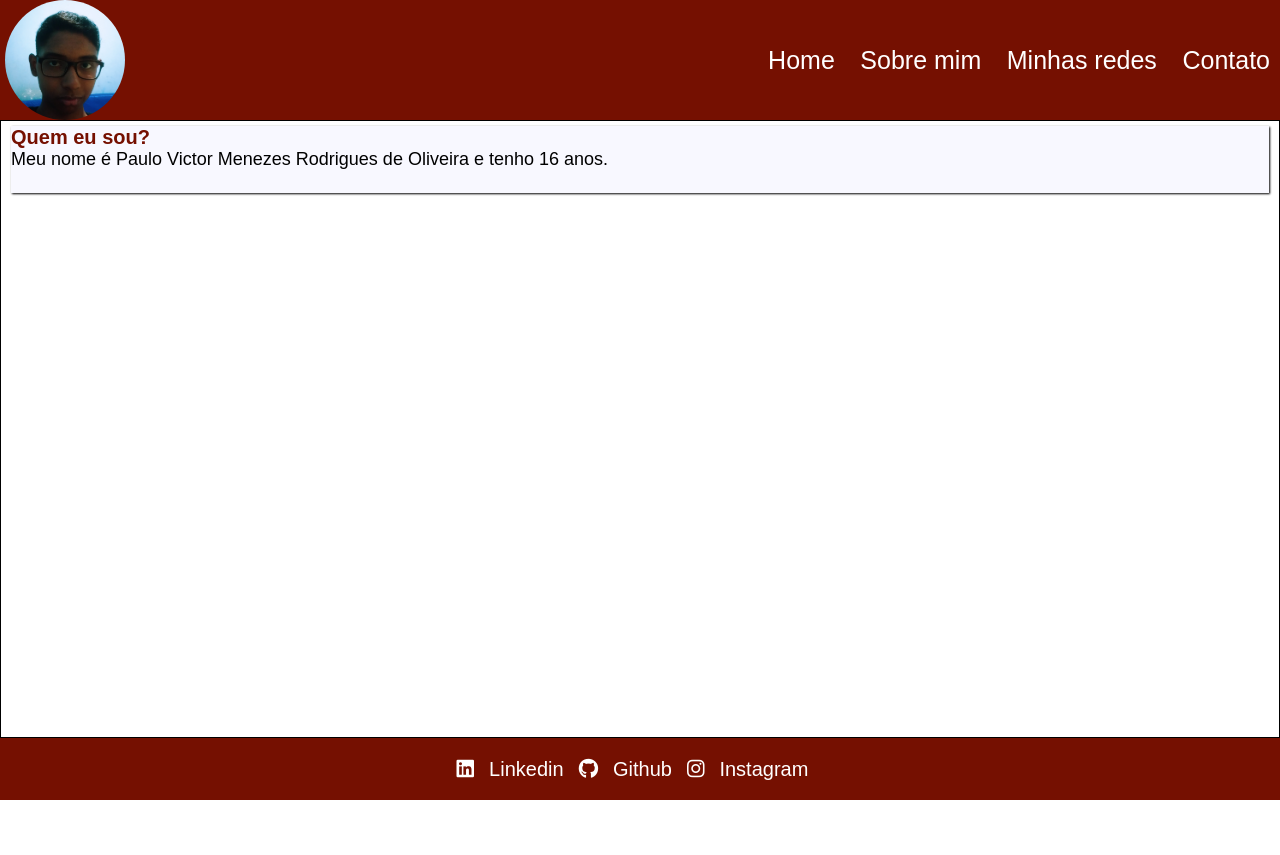
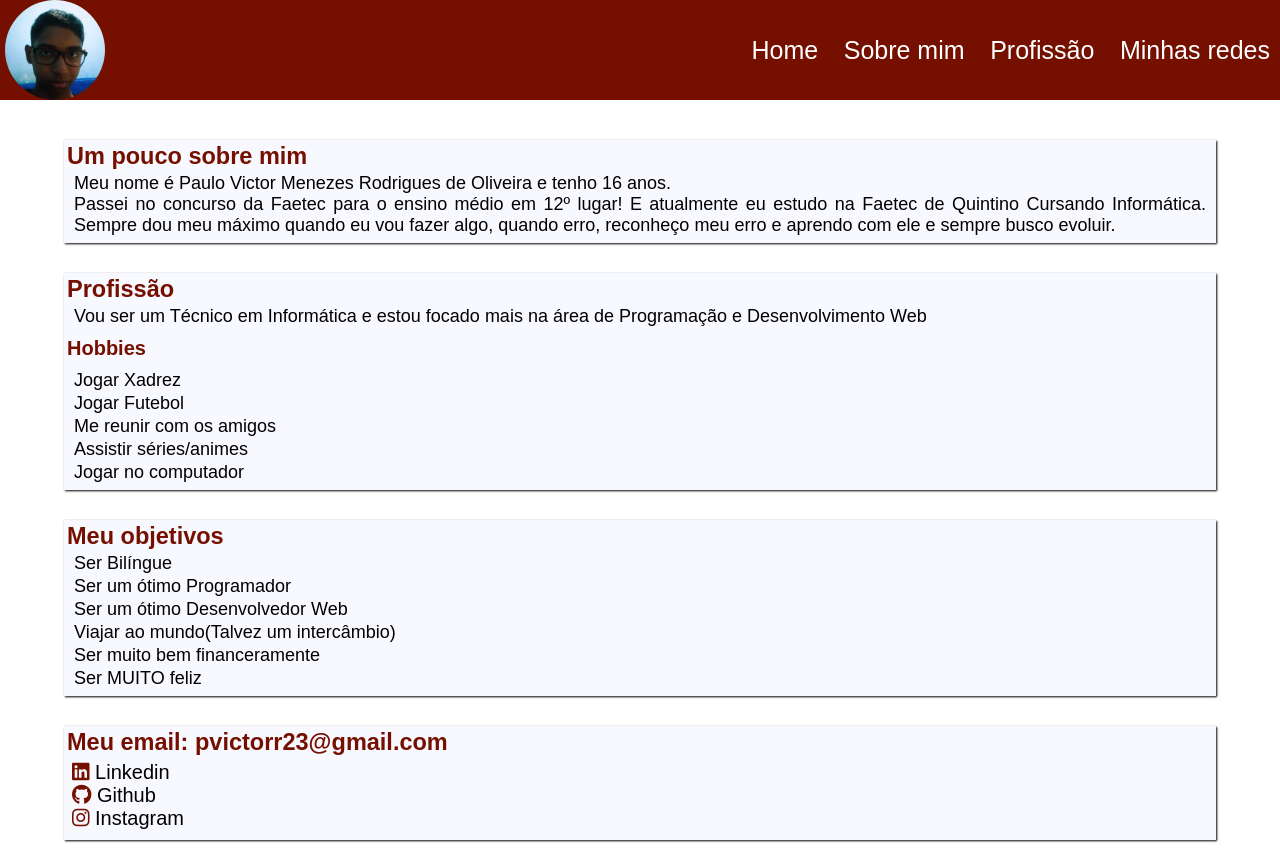
Before and after one commit to Paulo-Victor0/sobre-mim, a plain HTML site: page index.html in a window 1280 px wide. Before the commit the page ends 800 px from the top, so only its background shows below. Drawn offline with Linux system fonts and the light colour scheme.

Commit message:
Update e remoção do Footer

```diff
--- a/index.html
+++ b/index.html
@@ -21,39 +21,82 @@
 			</label> -->
             <nav>
                 <a href="index.html">Home</a>
-                <a href="" >Sobre mim</a>
-                <a href="">Minhas redes</a>
-                <a href="">Contato</a>
+                <a href="#sobre">Sobre mim</a>
+                <a href="#profissao">Profissão</a>
+                <a href="#redes">Minhas redes</a>
             </nav>
         </header>
 
-        <section class="conteudo">
-            <article>
-                <h1>Quem eu sou?</h1>
+        <main class="conteudo">
+            <article id="sobre">
+                <h1>Um pouco sobre mim</h1>
                 <p>
                     Meu nome é Paulo Victor Menezes Rodrigues de Oliveira e tenho 16 anos.
+                    <br>
+                    Passei no concurso da Faetec para o ensino médio em 12º lugar! E
+                    atualmente eu estudo na Faetec de Quintino Cursando Informática.
+                    Sempre dou meu máximo quando eu vou fazer algo, quando erro, reconheço meu erro e aprendo com ele e sempre busco evoluir.
                 </p>
-                <br>
             </article>
-        </section>
 
-        <footer class="rodape">
+            <article id="profissao" class="margem">
+                <h1>Profissão</h1>
+                <p>
+                    Vou ser um Técnico em Informática e estou focado mais na área de Programação e Desenvolvimento Web
+                </p>
+                <h2>Hobbies</h2>
+                <ul>
+                    <li>Jogar Xadrez</li>
+                    <li>Jogar Futebol</li>
+                    <li>Me reunir com os amigos</li>
+                    <li>Assistir séries/animes</li>
+                    <li>Jogar no computador</li>
+                </ul>
+            </article>
 
-            <label for="linkedin">
-                <i class="fab fa-linkedin"></i>
-            </label>
-                <a id="linkedin" href="https://www.linkedin.com/in/paulo-victor-menezes-rodrigues-de-oliveira-863a4b1b6/" target="_blank">Linkedin</a>
+            <article id="objetivos" class="margem">
+                <h1>Meu objetivos</h1>
+                    <ul>
+                        <li>Ser Bilíngue</li>
+                        <li>Ser um ótimo Programador</li>
+                        <li>Ser um ótimo Desenvolvedor Web</li>
+                        <li>Viajar ao mundo(Talvez um intercâmbio)</li>
+                        <li>Ser muito bem financeramente</li>
+                        <li>Ser MUITO feliz</li>
+                    </ul>
+            </article>
 
-            <label for="github">
-                <i class="fab fa-github"></i>
-            </label>
-                <a id="github" href="https://github.com/Paulo-Victor0" target="_blank">Github</a>
+            <article id="contato" class="margem">
+                <h1>Meu email: pvictorr23@gmail.com</h1>
 
-            <label for="instagram">
-                <i class="fab fa-instagram"></i>
-            </label>
-                <a id="instagram" href="https://www.instagram.com/paulov7_/">Instagram</a>
-        </footer>
+
+                <div class="sociais">
+                    <div>
+                        <a href="https://www.linkedin.com/in/paulo-victor-menezes-rodrigues-de-oliveira-863a4b1b6/" target="_blank">
+                            <i class="fab fa-linkedin"></i>
+                        </a>
+
+                        <a href="https://www.linkedin.com/in/paulo-victor-menezes-rodrigues-de-oliveira-863a4b1b6/" target="_blank">Linkedin</a>
+                    </div>
+
+                    <div>
+
+                        <a href="https://github.com/Paulo-Victor0" target="_blank">
+                            <i class="fab fa-github"></i>
+                        </a>
+                        <a id="github" href="https://github.com/Paulo-Victor0" target="_blank">Github</a>
+                    </div>
+
+                    <div>
+                        <a id="instagram" href="https://www.instagram.com/paulov7_/">
+                            <i class="fab fa-instagram"></i>
+                        </a>
+                         <a id="instagram" href="https://www.instagram.com/paulov7_/">Instagram</a>
+                    </div>
+                </div>
+            </article>
+        </main>
+
     </div>
 </body>
 </html>
--- a/style/estilo.css
+++ b/style/estilo.css
@@ -11,7 +11,7 @@
 .container{
     display: flex;
     flex-direction: column;
-    height: 100vh;
+    height: 100%;
 }
 
 /* Menu de Navegação */
@@ -34,8 +34,8 @@
     text-decoration: underline white;
 }
 .profile{
-    width: 120px;
-    height: 120px;
+    width: 100px;
+    height: 100px;
     margin-left: 5px;
 }
 .profile img{
@@ -47,40 +47,54 @@
 
 /* Conteudo */
 .conteudo{
-    border: 1px solid black;
     width: 100%;
     height: 100%;
-    margin-top: 120px;
-    box-shadow: 1px 1px gray;
+    margin-top: 125px;
+    display: flex;
+    flex-direction: column;
+    align-items: center;
 }
 .conteudo article{
-    margin: 5px 10px;
+    margin: 15px 10px;
+    padding-bottom: 5px;
     background-color: #f8f8ff;
     box-shadow: 1px 1px 2px black;
     text-align: justify;
+    width: 90%;
 }
 .conteudo article h1{
     color: #751001;
+    font-size: 23.5px;
+    margin: 3px;
+}
+.conteudo article h2{
+    color: #751001;
+    margin: 10px 3px;
 }
 .conteudo article p{
     color: black;
     font-size: 18px;
+    margin: 2px 10px;
+}
+.conteudo article li{
+    color: black;
+    font-size: 18px;
+    margin: 2px 10px;
+    list-style: none;
 }
 
+/* Redes e Email */
+.sociais{
+    display: flex;
+    flex-direction: column;
+    margin: 5px 8px;
+}
+#contato i{
+    color: #751001;
+}
+#contato a{
+    color: black;
+}
+/* Fim Redes e Email */
+
 /* Fim Conteudo */
-
-/* Rodapé */
-.rodape{
-    background-color: #751001;
-    display: flex;
-    align-items: center;
-    justify-content: center;
-    width: 100%;
-    height: 80px;
-}
-.rodape a{
-    margin: 15px;
-}
-.rodape a:hover{
-    text-decoration: underline white;
-}
```
